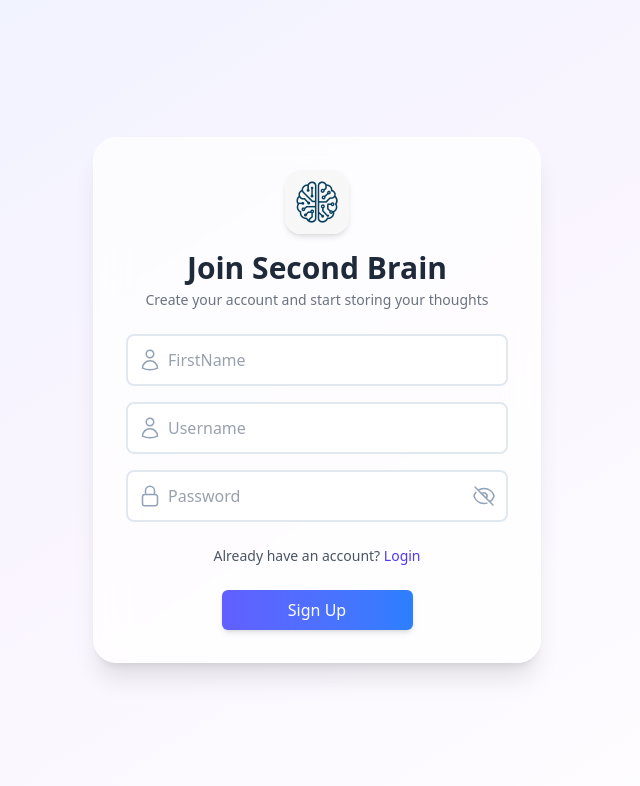
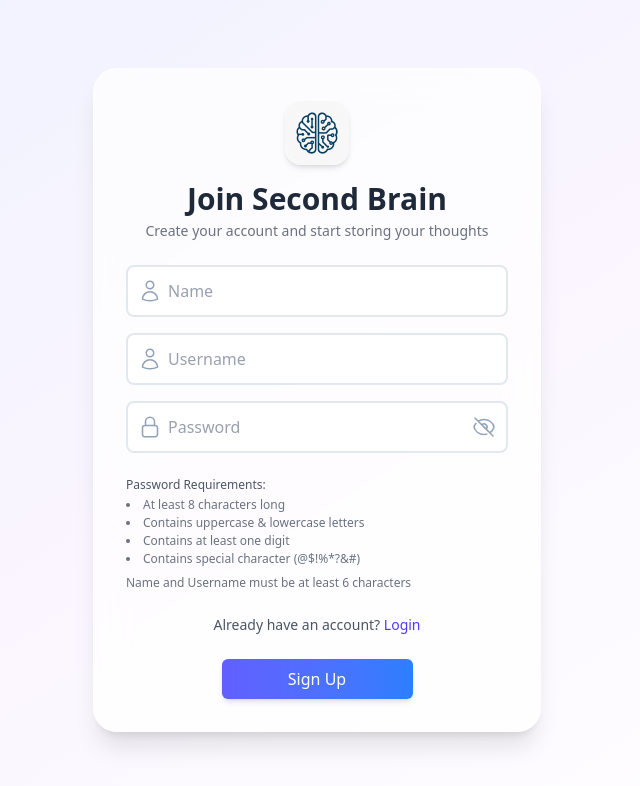
Before and after one commit to adarsh-gupta-01/second-brain-frontend, a React (Vite) app: page /signup in a window 1280 px wide. Shown: the top 786 px of the page, without its empty margins (323-963 px from the left). Built offline with nearby package versions, Linux system fonts and the light colour scheme; no server answers.

Commit message:
Add client-side validation, change FirstName to Name, show password requirements

```diff
--- a/src/pages/SignUp.tsx
+++ b/src/pages/SignUp.tsx
@@ -27,9 +27,9 @@ const Signup = () => {
 
   const handleChange = (e: React.ChangeEvent<HTMLInputElement>) => {
     const { placeholder, value } = e.target;
-    // Convert placeholder to the expected form key. "FirstName" should map to "firstName"
+    // Convert placeholder to the expected form key. "Name" should map to "firstName"
     const lower = placeholder.toLowerCase();
-    const key = lower === 'firstname' ? 'firstName' : lower;
+    const key = lower === 'name' ? 'firstName' : lower;
     setFormData((prev) => ({
       ...prev,
       [key]: value,
@@ -41,8 +41,30 @@ const Signup = () => {
     setIsSubmitting(true);
 
     const { firstName, username, password } = formData;
+
+    // Client-side validation
     if (!firstName || !username || !password) {
       toast.error("Please fill all fields");
+      setIsSubmitting(false);
+      return;
+    }
+
+    if (firstName.trim().length < 6) {
+      toast.error("Name must be at least 6 characters long");
+      setIsSubmitting(false);
+      return;
+    }
+
+    if (username.trim().length < 6) {
+      toast.error("Username must be at least 6 characters long");
+      setIsSubmitting(false);
+      return;
+    }
+
+    // Password validation
+    const passwordRegex = /^(?=.*[a-z])(?=.*[A-Z])(?=.*\d)(?=.*[@$!%*?&#])[A-Za-z\d@$!%*?&#]{8,}$/;
+    if (!passwordRegex.test(password)) {
+      toast.error("Password must be at least 8 characters with uppercase, lowercase, digit & special character");
       setIsSubmitting(false);
       return;
     }
@@ -85,7 +107,7 @@ const Signup = () => {
         </div>
 
         <div className="space-y-4">
-          <Input type="text" placeholder="FirstName" autoComplete="given-name" onChange={handleChange} startIcon={<User />} require />
+          <Input type="text" placeholder="Name" autoComplete="given-name" onChange={handleChange} startIcon={<User />} require />
           <Input type="text" placeholder="Username" autoComplete="username" onChange={handleChange} startIcon={<User />} require />
           <Input
             type={showPassword ? "text" : "password"}
@@ -96,6 +118,17 @@ const Signup = () => {
             endIcon={showPassword ? <Eye onClick={() => setShowPassword(false)} /> : <HideEye onClick={() => setShowPassword(true)} />}
             require
           />
+        </div>
+
+        <div className="text-xs text-gray-600 space-y-1">
+          <p className="font-medium">Password Requirements:</p>
+          <ul className="list-disc list-inside space-y-0.5 text-gray-500">
+            <li>At least 8 characters long</li>
+            <li>Contains uppercase & lowercase letters</li>
+            <li>Contains at least one digit</li>
+            <li>Contains special character (@$!%*?&#)</li>
+          </ul>
+          <p className="mt-2 text-gray-500">Name and Username must be at least 6 characters</p>
         </div>
 
         <div className="text-center text-sm text-gray-600">
```
